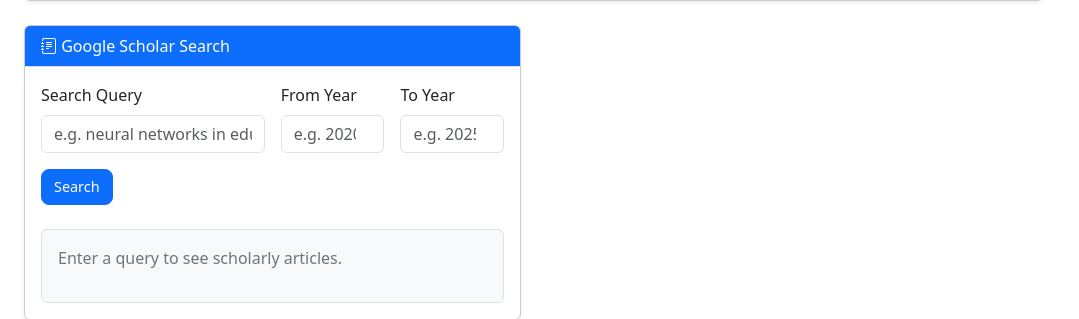
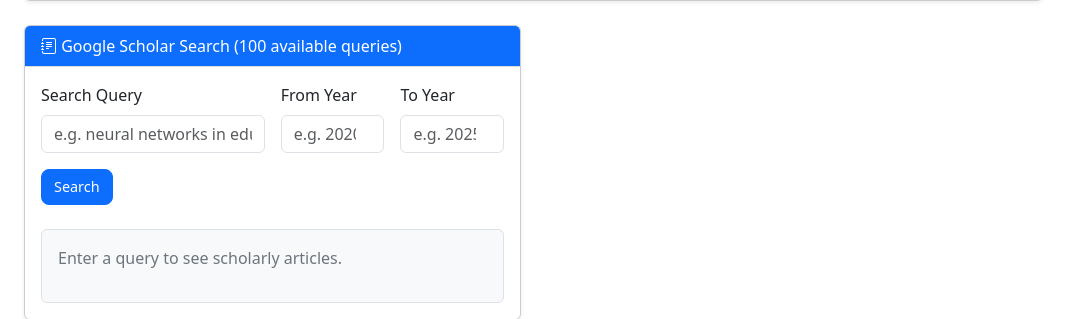
Before and after one commit to gerardoriveradoesstuff/CSE108GROUPProject, a Flask app: page /student in a window 1280 px wide. Shown: the part 1047-1366 px from the top of the page, without its empty margins (0-1079 px from the left). Run offline with Flask 3, Linux system fonts and the light colour scheme; the visitor is signed in with stand-in values (Sample User, id 1).

Commit message:
feat: Update Google Scholar search card to display available queries

```diff
--- a/templates/template-google-scholar.html
+++ b/templates/template-google-scholar.html
@@ -1,6 +1,7 @@
 <div class="card shadow-sm">
     <div class="card-header bg-primary text-white">
         <i class="bi bi-journal-text"></i> Google Scholar Search
+        <i class="bi text-right"></i>(100 available queries)
     </div>
     <div class="card-body">
         <form id="scholar-form" class="row g-3 mb-4">
```
